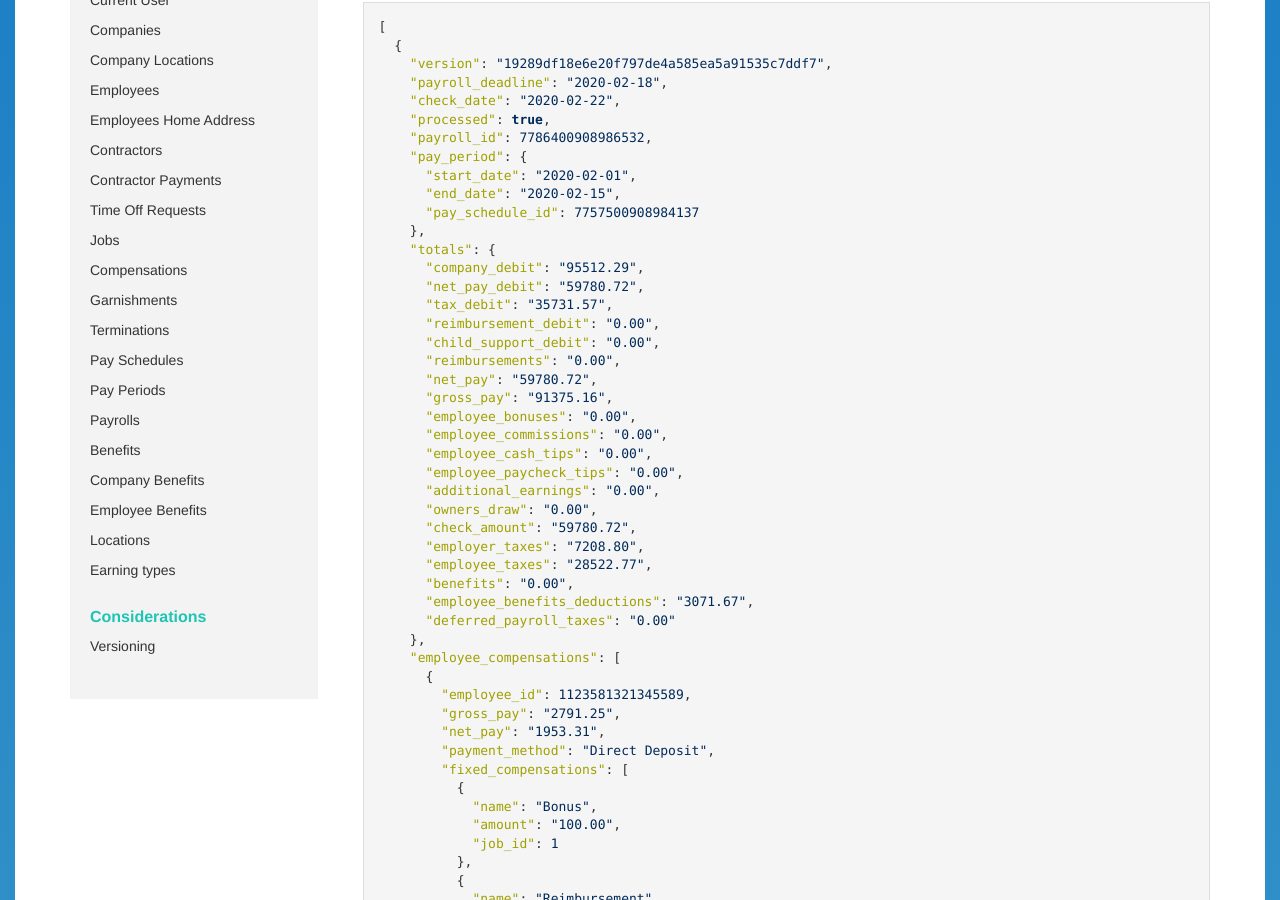
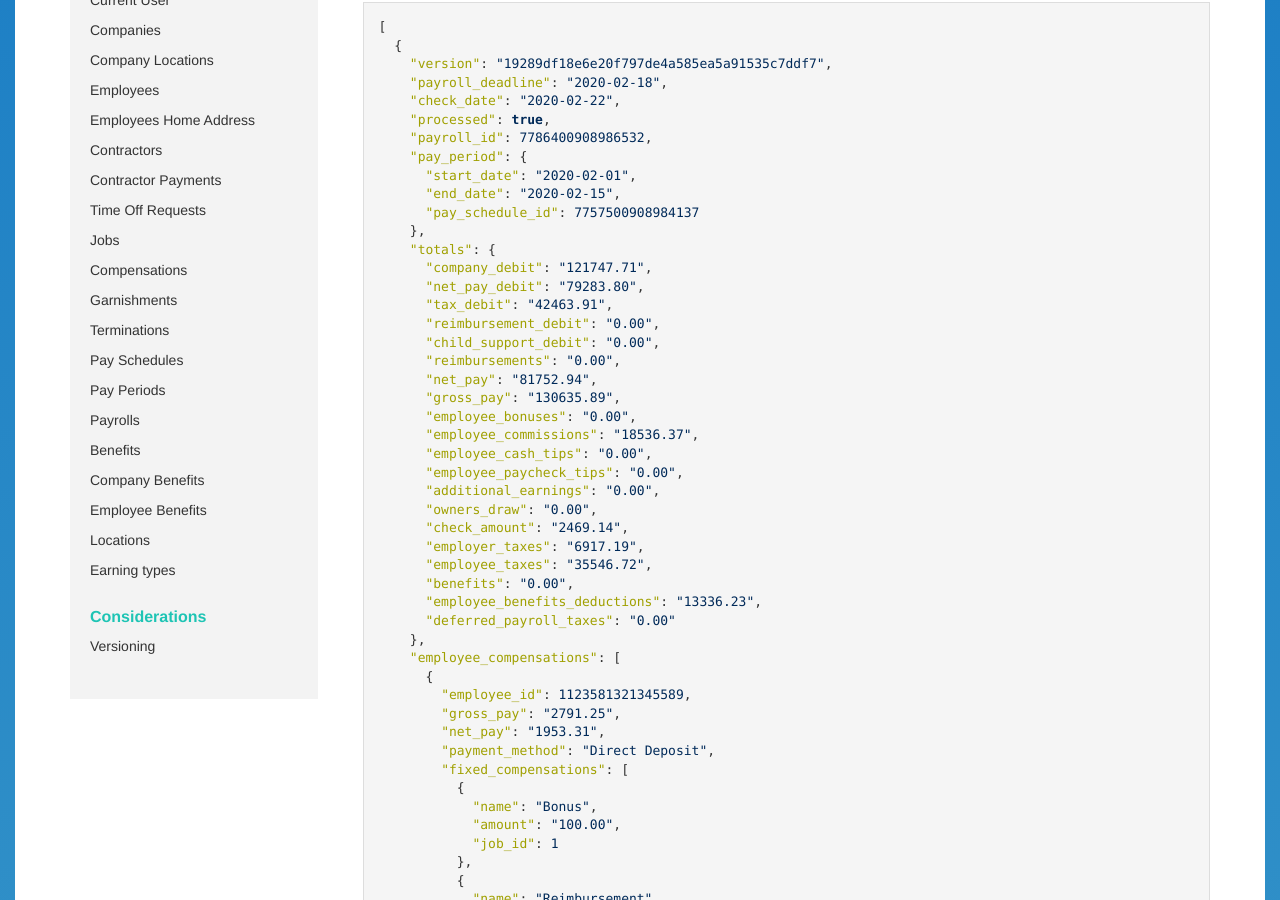
Before and after one commit to Gusto/gusto.github.io, a Jekyll site: the page built from _posts/2013-08-10-payrolls.markdown, in a window 1280 px wide and 900 px high, scrolled down 469 px. Built offline with Jekyll 4.4.1, drawn with Linux system fonts in a browser that asks for light colours; some of the changed text lies outside the part shown.

Commit message:
Fix payrolls totals documentation to have a correct check_amount (#81)
* This was generated from company 1399935946311022 and
  payroll_id 7757500908231364. It was signed off by Brian Vu as being
  correct.

```diff
--- a/_posts/2013-08-10-payrolls.markdown
+++ b/_posts/2013-08-10-payrolls.markdown
@@ -31,25 +31,25 @@ layout: sidebar
       "pay_schedule_id": 7757500908984137
     },
     "totals": {
-      "company_debit": "95512.29",
-      "net_pay_debit": "59780.72",
-      "tax_debit": "35731.57",
+      "company_debit": "121747.71",
+      "net_pay_debit": "79283.80",
+      "tax_debit": "42463.91",
       "reimbursement_debit": "0.00",
       "child_support_debit": "0.00",
       "reimbursements": "0.00",
-      "net_pay": "59780.72",
-      "gross_pay": "91375.16",
+      "net_pay": "81752.94",
+      "gross_pay": "130635.89",
       "employee_bonuses": "0.00",
-      "employee_commissions": "0.00",
+      "employee_commissions": "18536.37",
       "employee_cash_tips": "0.00",
       "employee_paycheck_tips": "0.00",
       "additional_earnings": "0.00",
       "owners_draw": "0.00",
-      "check_amount": "59780.72",
-      "employer_taxes": "7208.80",
-      "employee_taxes": "28522.77",
+      "check_amount": "2469.14",
+      "employer_taxes": "6917.19",
+      "employee_taxes": "35546.72",
       "benefits": "0.00",
-      "employee_benefits_deductions": "3071.67",
+      "employee_benefits_deductions": "13336.23",
       "deferred_payroll_taxes": "0.00"
     },
     "employee_compensations": [
@@ -261,25 +261,25 @@ You may provide all, none, or any combination of them to scope the returned data
     "pay_schedule_id": 7757500908984137
   },
   "totals": {
-    "company_debit": "95512.29",
-    "net_pay_debit": "59780.72",
-    "tax_debit": "35731.57",
+    "company_debit": "121747.71",
+    "net_pay_debit": "79283.80",
+    "tax_debit": "42463.91",
     "reimbursement_debit": "0.00",
     "child_support_debit": "0.00",
     "reimbursements": "0.00",
-    "net_pay": "59780.72",
-    "gross_pay": "91375.16",
+    "net_pay": "81752.94",
+    "gross_pay": "130635.89",
     "employee_bonuses": "0.00",
-    "employee_commissions": "0.00",
+    "employee_commissions": "18536.37",
     "employee_cash_tips": "0.00",
     "employee_paycheck_tips": "0.00",
     "additional_earnings": "0.00",
     "owners_draw": "0.00",
-    "check_amount": "59780.72",
-    "employer_taxes": "7208.80",
-    "employee_taxes": "28522.77",
+    "check_amount": "2469.14",
+    "employer_taxes": "6917.19",
+    "employee_taxes": "35546.72",
     "benefits": "0.00",
-    "employee_benefits_deductions": "3071.67",
+    "employee_benefits_deductions": "13336.23",
     "deferred_payroll_taxes": "0.00"
   },
   "employee_compensations": [
```
